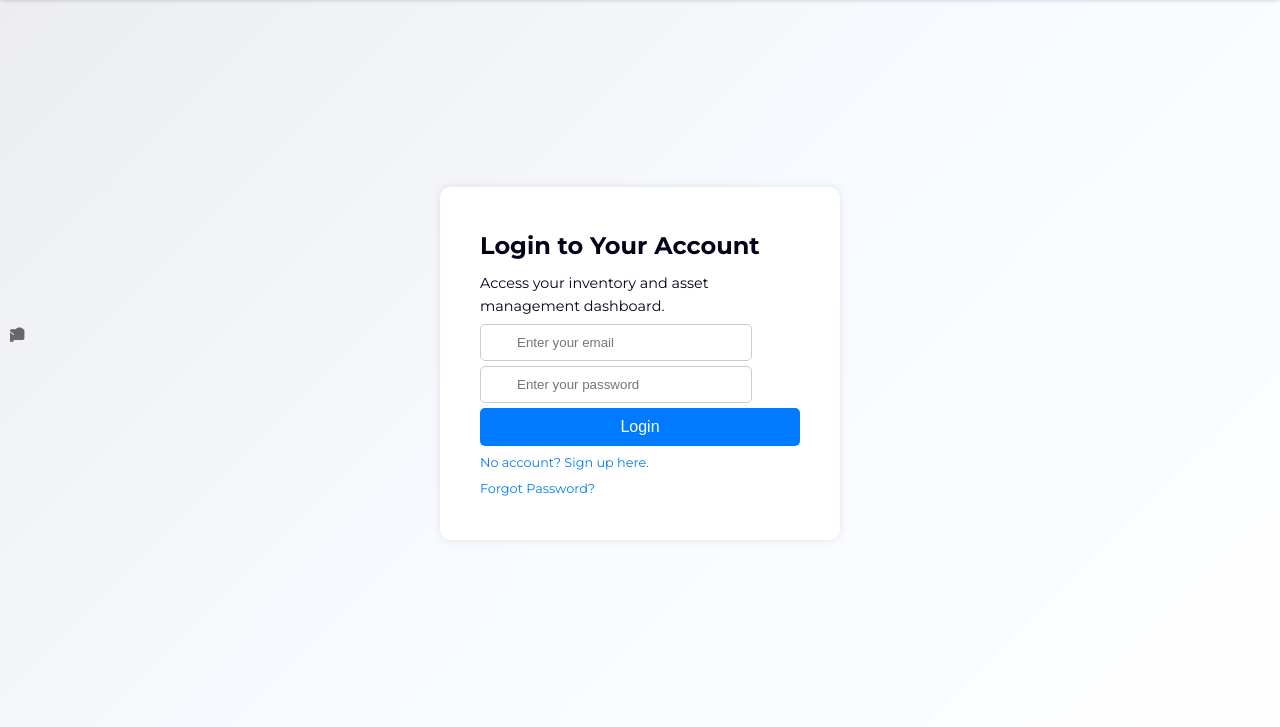
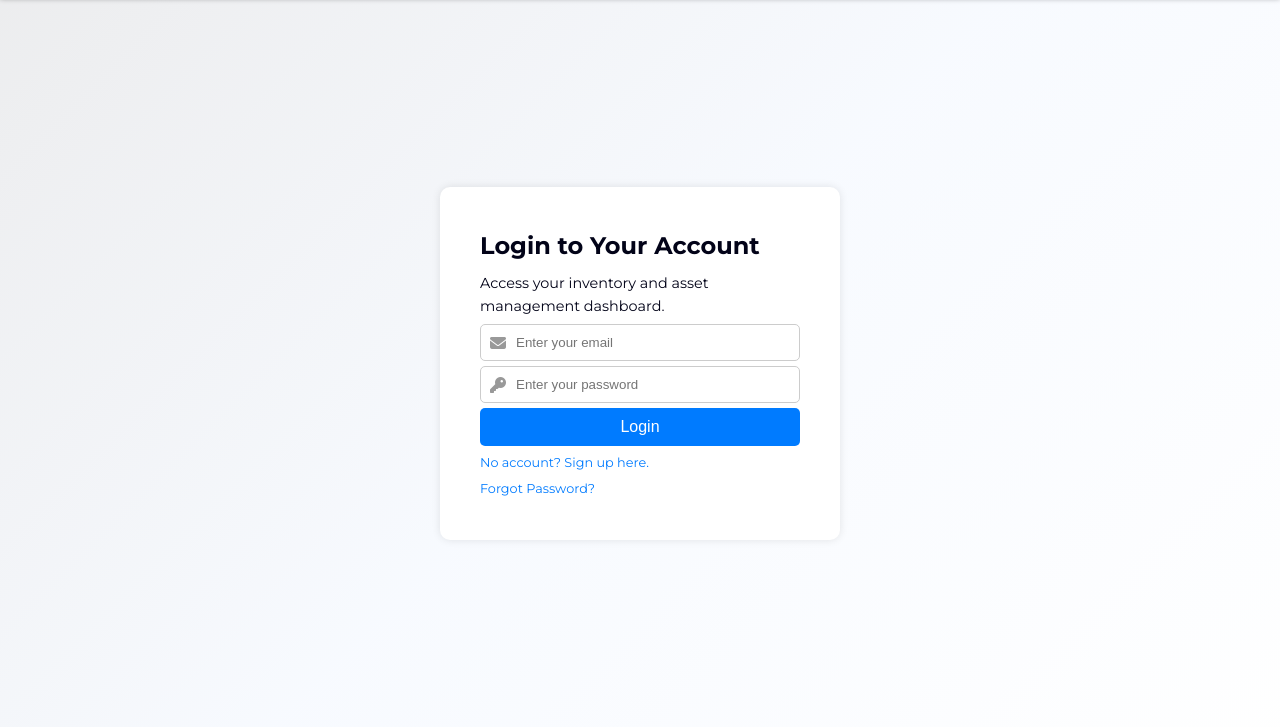
Before and after one commit to Bonzay993/Assety, a Flask app: page /login in a window 1280 px wide. Shown: the part 65-792 px from the top of the page. Run offline with Flask 3, Linux system fonts and the light colour scheme; parts of the project's set-up code (start-up, migrations or seed data) failed here and were passed over; some libraries are stand-ins or nearby versions.

Commit message:
Fixed the login form

```diff
--- a/static/css/styles.css
+++ b/static/css/styles.css
@@ -631,6 +631,25 @@ input[type="file"]{
     gap:5px;
 
 
+}
+
+.login-input-wrapper {
+    position: relative;
+}
+
+.login-input-wrapper i {
+    position: absolute;
+    left: 10px;
+    top: 50%;
+    transform: translateY(-50%);
+    color: #999;
+    pointer-events: none;
+}
+
+.login-input-wrapper input {
+    width: 100%;
+    padding: 10px 10px 10px 35px; /* extra left padding for the icon */
+    box-sizing: border-box;
 }
 
 .login-paragraph{
@@ -1338,6 +1357,8 @@ input[type="file"]{
 }
 
 
+
+
 .save-btn{
    background-color: rgb(48, 112, 149)
 }
--- a/templates/login.html
+++ b/templates/login.html
@@ -28,17 +28,19 @@
          {% endwith %}
 
 
-        <form action="{{ url_for('login') }}" method="post" class="login-form">
-            <div class="form-group">
-                <i class="fa-solid fa-envelope"></i>
-                <input type="email" id="email" name="email" placeholder="Enter your email" required>
+         <form action="{{ url_for('login') }}" method="post" class="login-form">
+            <div class="login-form-group">
+                <div class="login-input-wrapper">
+                    <i class="fa-solid fa-envelope"></i>
+                    <input type="email" id="email" name="email" placeholder="Enter your email" required>
+                </div>
             </div>
 
-            <div class="form-group">
-                <i class="fa-solid fa-key"></i>
-                <input type="password" id="password" name="password" placeholder="Enter your password" required>
-
-
+            <div class="login-form-group">
+                <div class="login-input-wrapper">
+                    <i class="fa-solid fa-key"></i>
+                    <input type="password" id="password" name="password" placeholder="Enter your password" required>
+                </div>
             </div>
 
             <button type="submit" class="btn">Login</button>
```
